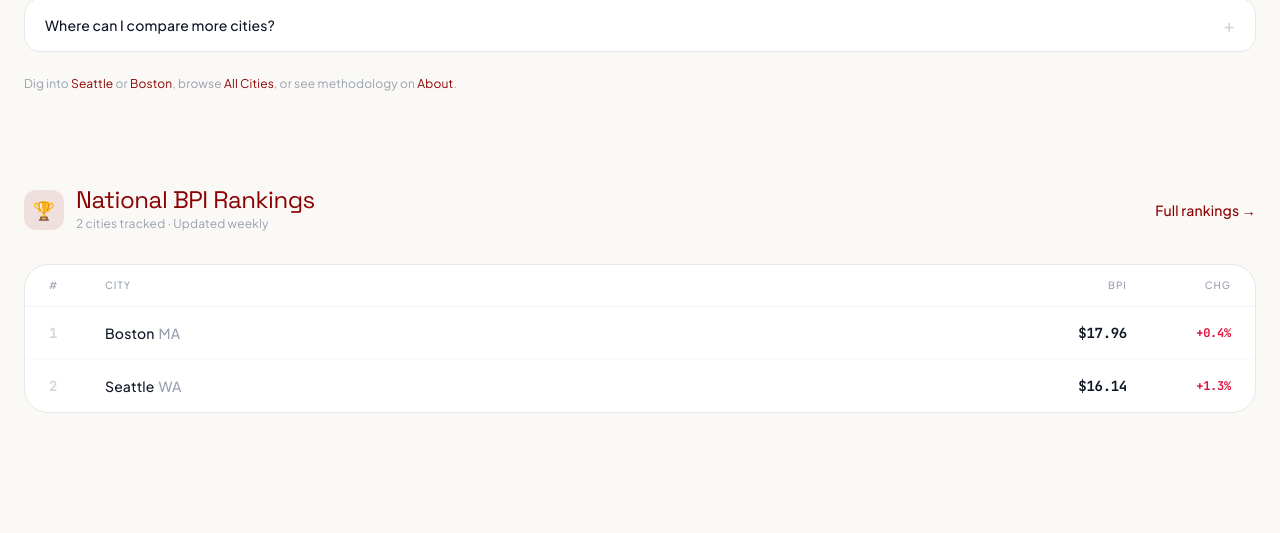
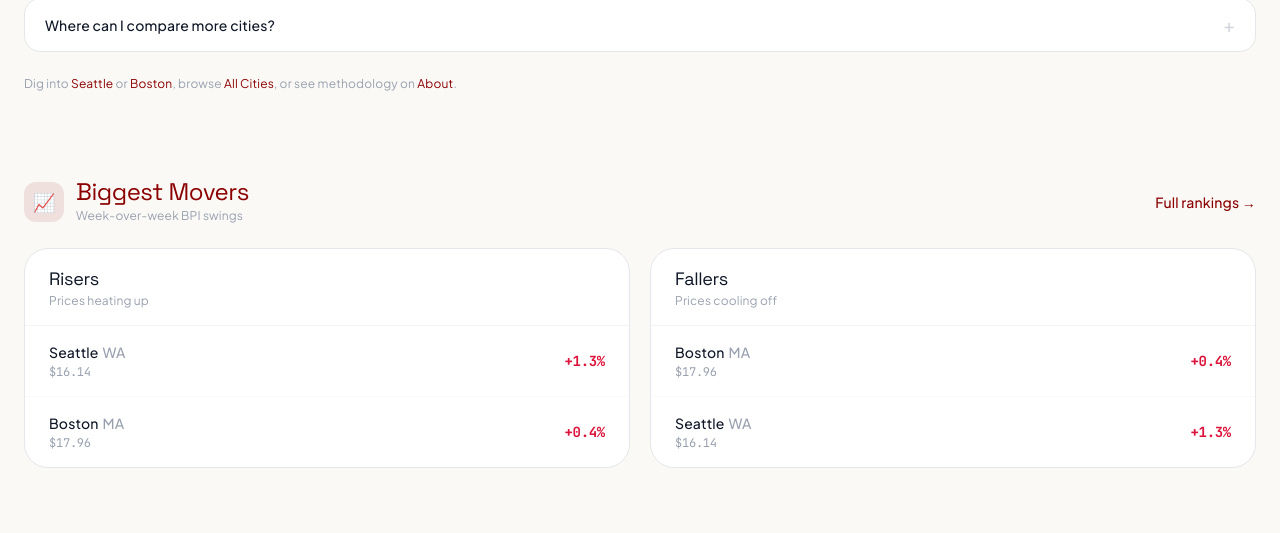
Before and after one commit to robroyhobbs/burgerprice, a Next.js app: page / in a window 1280 px wide. Shown: the part 2199-2732 px from the top of the page. Built offline with nearby package versions, Linux system fonts and the light colour scheme; no server answers; the database is empty.

Commit message:
UX: Biggest Movers on homepage (shared with /rankings) (#58)
Surface week-over-week BPI risers and fallers on the homepage so the
fresh print drives city clicks; extract shared BiggestMovers component
used by both home and /rankings.

Co-authored-by: Matt McKinney <mtmckinney@gmail.com>

```diff
--- a/src/app/page.tsx
+++ b/src/app/page.tsx
@@ -10,6 +10,7 @@ import { NationalBpi } from "@/components/national-bpi";
 import { BpiExplainer } from "@/components/bpi-explainer";
 import { CityShowdown } from "@/components/city-showdown";
 import { Leaderboard } from "@/components/leaderboard";
+import { BiggestMovers } from "@/components/biggest-movers";
 import { CandlestickChart } from "@/components/candlestick-chart";
 import { MarketReport } from "@/components/market-report";
 import { IndustryNews } from "@/components/industry-news";
@@ -277,6 +278,7 @@ export default async function Home({ searchParams }: HomeProps) {
           </section>
         ) : null}
 
+        <BiggestMovers cities={data.cities} showFullPageLink />
         <Leaderboard cities={data.cities} />
         <CandlestickChart cities={trendCities} />
         <MarketReport report={data.latestReport} />
--- a/src/app/rankings/page.tsx
+++ b/src/app/rankings/page.tsx
@@ -5,6 +5,7 @@ import { buildBreadcrumbJsonLd, getSiteBaseUrl } from "@/lib/json-ld";
 import { Header } from "@/components/header";
 import { Footer } from "@/components/footer";
 import { Leaderboard } from "@/components/leaderboard";
+import { BiggestMovers } from "@/components/biggest-movers";
 import { ShareStrip } from "@/components/share-strip";
 import { Breadcrumbs } from "@/components/breadcrumbs";
 import {
@@ -73,7 +74,6 @@ const FAQ_ITEMS = [
 
 type RankedCity = CityDashboardData & {
   bpi: number | null;
-  change: number | null;
 };
 
 function rankCities(cities: CityDashboardData[]): RankedCity[] {
@@ -81,7 +81,6 @@ function rankCities(cities: CityDashboardData[]): RankedCity[] {
     .map((c) => ({
       ...c,
       bpi: c.currentSnapshot?.bpi_score ?? null,
-      change: c.currentSnapshot?.change_pct ?? null,
     }))
     .sort((a, b) => {
       if (a.bpi === null && b.bpi === null) return 0;
@@ -174,17 +173,6 @@ export default async function RankingsPage() {
     nationalCurrent?.week_of ??
     cities.find((c) => c.currentSnapshot)?.currentSnapshot?.week_of ??
     null;
-
-  const withChange = ranked.filter(
-    (c): c is RankedCity & { change: number } =>
-      c.change !== null && c.change !== 0,
-  );
-  const risers = [...withChange]
-    .sort((a, b) => b.change - a.change)
-    .slice(0, 3);
-  const fallers = [...withChange]
-    .sort((a, b) => a.change - b.change)
-    .slice(0, 3);
 
   const withBpi = ranked.filter(
     (c): c is RankedCity & { bpi: number } => c.bpi !== null,
@@ -343,38 +331,7 @@ export default async function RankingsPage() {
           </section>
         )}
 
-        {/* Movers */}
-        {(risers.length > 0 || fallers.length > 0) && (
-          <section className="max-w-7xl mx-auto px-6 py-8">
-            <div className="flex items-center gap-3 mb-6">
-              <div className="w-10 h-10 rounded-xl bg-ketchup/10 dark:bg-mustard/10 flex items-center justify-center text-lg">
-                📈
-              </div>
-              <div>
-                <h2 className="font-headline text-2xl text-ketchup dark:text-mustard leading-none">
-                  Biggest Movers
-                </h2>
-                <p className="text-xs text-gray-400 mt-1">
-                  Week-over-week BPI swings
-                </p>
-              </div>
-            </div>
-            <div className="grid grid-cols-1 md:grid-cols-2 gap-5">
-              <MoverColumn
-                title="Risers"
-                subtitle="Prices heating up"
-                items={risers}
-                tone="up"
-              />
-              <MoverColumn
-                title="Fallers"
-                subtitle="Prices cooling off"
-                items={fallers}
-                tone="down"
-              />
-            </div>
-          </section>
-        )}
+        <BiggestMovers cities={cities} />
 
         {tierBoards.length > 0 && (
           <section
@@ -515,61 +472,3 @@ function TierRow({
     </Link>
   );
 }
-
-function MoverColumn({
-  title,
-  subtitle,
-  items,
-  tone,
-}: {
-  title: string;
-  subtitle: string;
-  items: RankedCity[];
-  tone: "up" | "down";
-}) {
-  return (
-    <div className="bg-white dark:bg-grill-light rounded-3xl border border-gray-200 dark:border-grill-lighter overflow-hidden">
-      <div className="px-6 py-4 border-b border-gray-100 dark:border-grill-lighter">
-        <h3 className="font-headline text-lg text-gray-900 dark:text-white">
-          {title}
-        </h3>
-        <p className="text-xs text-gray-400">{subtitle}</p>
-      </div>
-      {items.length === 0 ? (
-        <p className="px-6 py-6 text-sm text-gray-400">No movers this week.</p>
-      ) : (
-        items.map((item) => {
-          const isUp = (item.change ?? 0) > 0;
-          return (
-            <Link
-              key={item.city.slug}
-              href={`/cities/${item.city.slug}`}
-              className="flex items-center justify-between gap-3 px-6 py-4 border-b border-gray-50 dark:border-grill-lighter/50 last:border-b-0 hover:bg-gray-50 dark:hover:bg-grill transition-colors"
-            >
-              <div>
-                <p className="font-medium text-sm text-gray-900 dark:text-white">
-                  {item.city.name}
-                  <span className="text-gray-400 ml-1">{item.city.state}</span>
-                </p>
-                <p className="bpi-number text-xs text-gray-400 mt-0.5">
-                  {item.bpi != null ? `$${item.bpi.toFixed(2)}` : "—"}
-                </p>
-              </div>
-              <span
-                className={`bpi-number text-sm font-bold ${
-                  tone === "up" || isUp
-                    ? "text-negative dark:text-red-400"
-                    : "text-lettuce dark:text-lettuce-light"
-                }`}
-              >
-                {item.change != null
-                  ? `${item.change > 0 ? "+" : ""}${item.change.toFixed(1)}%`
-                  : "—"}
-              </span>
-            </Link>
-          );
-        })
-      )}
-    </div>
-  );
-}
--- /dev/null
+++ b/src/components/biggest-movers.tsx
@@ -0,0 +1,147 @@
+import Link from "next/link";
+import type { CityDashboardData } from "@/lib/types";
+
+export type MoverCity = CityDashboardData & {
+  bpi: number | null;
+  change: number | null;
+};
+
+interface BiggestMoversProps {
+  cities: CityDashboardData[];
+  /** Max risers / fallers to show (default 3). */
+  limit?: number;
+  /** When true, link to full /rankings movers context. */
+  showFullPageLink?: boolean;
+}
+
+/**
+ * Week-over-week BPI swingers — top risers and fallers.
+ * Shared by homepage and /rankings so the fresh print surfaces on both.
+ */
+export function BiggestMovers({
+  cities,
+  limit = 3,
+  showFullPageLink = false,
+}: BiggestMoversProps) {
+  const ranked: MoverCity[] = cities.map((c) => ({
+    ...c,
+    bpi: c.currentSnapshot?.bpi_score ?? null,
+    change: c.currentSnapshot?.change_pct ?? null,
+  }));
+
+  const withChange = ranked.filter(
+    (c): c is MoverCity & { change: number } =>
+      c.change !== null && c.change !== 0,
+  );
+  const risers = [...withChange]
+    .sort((a, b) => b.change - a.change)
+    .slice(0, limit);
+  const fallers = [...withChange]
+    .sort((a, b) => a.change - b.change)
+    .slice(0, limit);
+
+  if (risers.length === 0 && fallers.length === 0) return null;
+
+  return (
+    <section className="max-w-7xl mx-auto px-6 py-8" aria-labelledby="biggest-movers">
+      <div className="flex items-center justify-between gap-3 mb-6">
+        <div className="flex items-center gap-3">
+          <div className="w-10 h-10 rounded-xl bg-ketchup/10 dark:bg-mustard/10 flex items-center justify-center text-lg">
+            📈
+          </div>
+          <div>
+            <h2
+              id="biggest-movers"
+              className="font-headline text-2xl text-ketchup dark:text-mustard leading-none"
+            >
+              Biggest Movers
+            </h2>
+            <p className="text-xs text-gray-400 mt-1">
+              Week-over-week BPI swings
+            </p>
+          </div>
+        </div>
+        {showFullPageLink && (
+          <Link
+            href="/rankings"
+            className="text-sm font-medium text-ketchup dark:text-mustard hover:underline whitespace-nowrap"
+          >
+            Full rankings →
+          </Link>
+        )}
+      </div>
+      <div className="grid grid-cols-1 md:grid-cols-2 gap-5">
+        <MoverColumn
+          title="Risers"
+          subtitle="Prices heating up"
+          items={risers}
+          tone="up"
+        />
+        <MoverColumn
+          title="Fallers"
+          subtitle="Prices cooling off"
+          items={fallers}
+          tone="down"
+        />
+      </div>
+    </section>
+  );
+}
+
+function MoverColumn({
+  title,
+  subtitle,
+  items,
+  tone,
+}: {
+  title: string;
+  subtitle: string;
+  items: MoverCity[];
+  tone: "up" | "down";
+}) {
+  return (
+    <div className="bg-white dark:bg-grill-light rounded-3xl border border-gray-200 dark:border-grill-lighter overflow-hidden">
+      <div className="px-6 py-4 border-b border-gray-100 dark:border-grill-lighter">
+        <h3 className="font-headline text-lg text-gray-900 dark:text-white">
+          {title}
+        </h3>
+        <p className="text-xs text-gray-400">{subtitle}</p>
+      </div>
+      {items.length === 0 ? (
+        <p className="px-6 py-6 text-sm text-gray-400">No movers this week.</p>
+      ) : (
+        items.map((item) => {
+          const isUp = (item.change ?? 0) > 0;
+          return (
+            <Link
+              key={item.city.slug}
+              href={`/cities/${item.city.slug}`}
+              className="flex items-center justify-between gap-3 px-6 py-4 border-b border-gray-50 dark:border-grill-lighter/50 last:border-b-0 hover:bg-gray-50 dark:hover:bg-grill transition-colors"
+            >
+              <div>
+                <p className="font-medium text-sm text-gray-900 dark:text-white">
+                  {item.city.name}
+                  <span className="text-gray-400 ml-1">{item.city.state}</span>
+                </p>
+                <p className="bpi-number text-xs text-gray-400 mt-0.5">
+                  {item.bpi != null ? `$${item.bpi.toFixed(2)}` : "—"}
+                </p>
+              </div>
+              <span
+                className={`bpi-number text-sm font-bold ${
+                  tone === "up" || isUp
+                    ? "text-negative dark:text-red-400"
+                    : "text-lettuce dark:text-lettuce-light"
+                }`}
+              >
+                {item.change != null
+                  ? `${item.change > 0 ? "+" : ""}${item.change.toFixed(1)}%`
+                  : "—"}
+              </span>
+            </Link>
+          );
+        })
+      )}
+    </div>
+  );
+}
```
